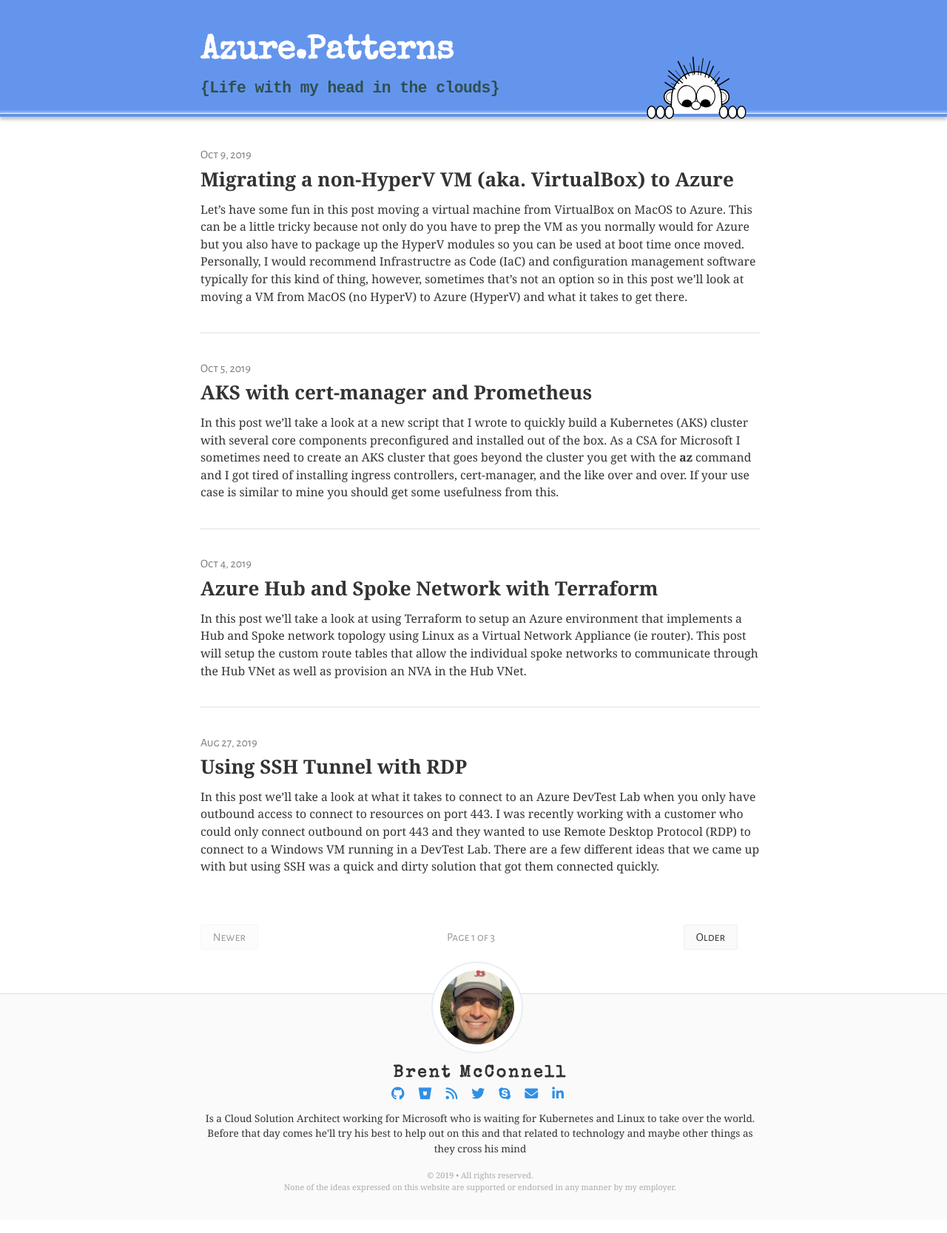
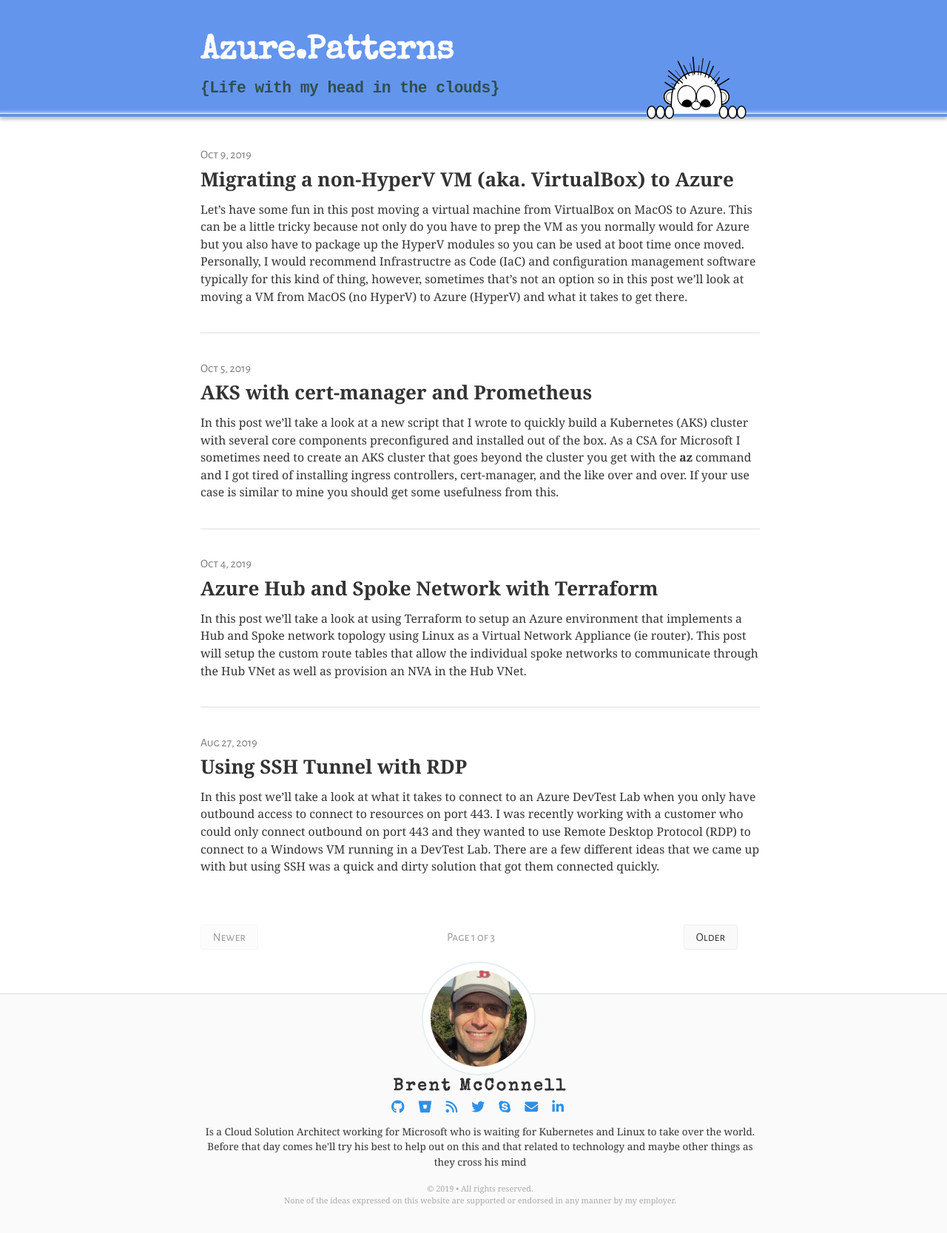
Before and after one commit to brentmcconnell/brentmcconnell.github.io, a Jekyll site: the page built from index.html, in a window 1280 px wide. Shown: the whole page at 74% size. Built offline with Jekyll 4.4.1, drawn with Linux system fonts in a browser that asks for light colours; nearby versions of some CDN libraries; some web fonts are replaced; the list of posts is cut into pages by our own code.

Commit message:
changes to footer

```diff
--- a/_sass/_footer.scss
+++ b/_sass/_footer.scss
@@ -35,10 +35,10 @@
   display: block;
   position: absolute;
   top: -55px;
-  left: 50%;
+  left: 49%;
   margin-left: -55px;
-  width: 120px;
-  height: 120px;
+  width: 150px;
+  height: 150px;
   border-radius: 100%;
   overflow: hidden;
   padding: 10px;
--- a/_sass/_media-queries.scss
+++ b/_sass/_media-queries.scss
@@ -10,6 +10,13 @@
       top: 9px;
   }
 
+  .author-image {
+      left: 45%;
+  }
+
+  .post-footer {
+      padding: 7rem 2rem 2rem 2rem;
+  }
 
   .looking-image .img {
       background-repeat: no-repeat;
--- a/_sass/_posts.scss
+++ b/_sass/_posts.scss
@@ -65,7 +65,7 @@
   position: relative;
   margin-top: 2rem;
   text-align: center;
-  padding: 4rem 2rem 2rem 2rem;
+  padding: 5rem 2rem 2rem 2rem;
   border-top: #DFDFDE 1px solid;
 };
 
```
Also changed, not shown: images/site/brent.jpg.
